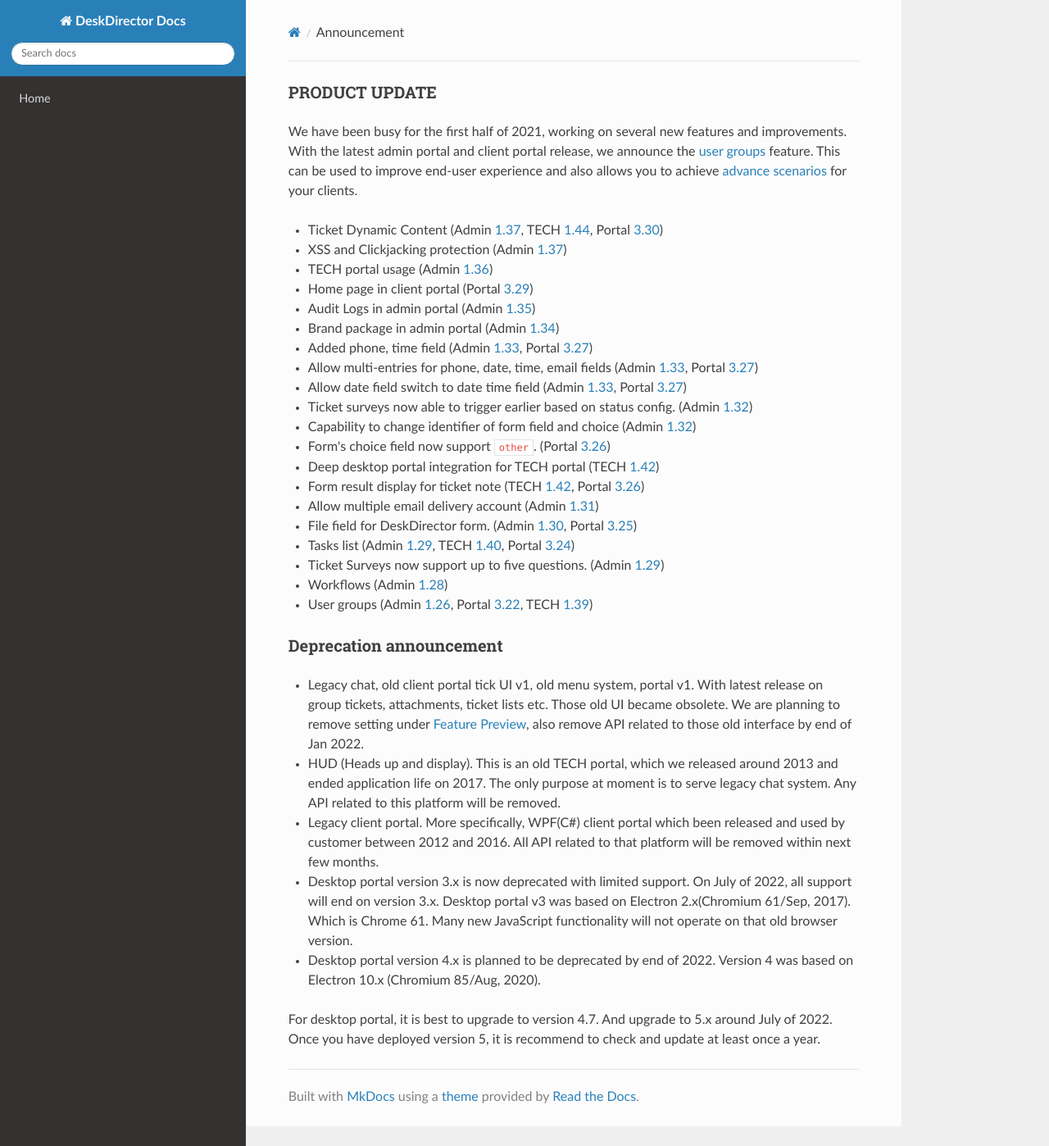
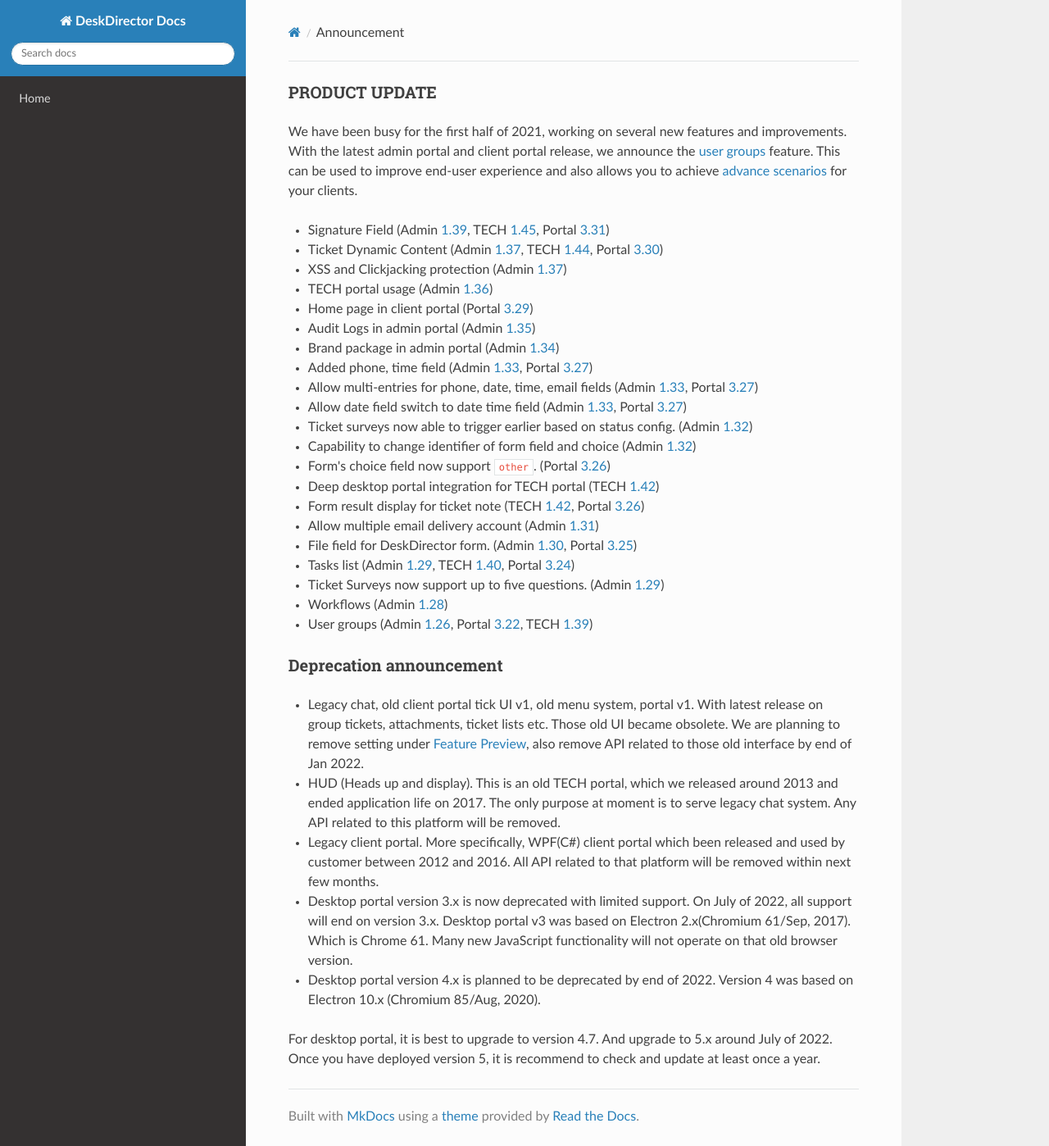
Before and after one commit to DeskDirector/docs, an MkDocs documentation site: the page built from docs/_contents/admin/home/announcement.md, in a window 1280 px wide and 1398 px high. Shown: the whole window at 82% size. Built offline with MkDocs 1.6.1, drawn with Linux system fonts in a browser that asks for light colours; nearby versions of some CDN libraries; old or Windows-style settings are respelled for this version of MkDocs.

Commit message:
Update announcement.md

```diff
--- a/docs/_contents/admin/home/announcement.md
+++ b/docs/_contents/admin/home/announcement.md
@@ -2,6 +2,7 @@
 
 We have been busy for the first half of 2021, working on several new features and improvements. With the latest admin portal and client portal release, we announce the [user groups](https://help.deskdirector.com/article/bxd7i1kkw3) feature. This can be used to improve end-user experience and also allows you to achieve [advance scenarios](https://help.deskdirector.com/article/619edy705s-user-group-scenarios) for your clients.
 
+* Signature Field (Admin [1.39](/configs/release-notes/admin/v1.39.1), TECH [1.45](/configs/release-notes/tech/v1.45), Portal [3.31](/configs/release-notes/portal/v3.31))
 * Ticket Dynamic Content (Admin [1.37](/configs/release-notes/admin/v1.37.1), TECH [1.44](/configs/release-notes/tech/v1.44), Portal [3.30](/configs/release-notes/portal/v3.30))
 * XSS and Clickjacking protection (Admin [1.37](/configs/release-notes/admin/v1.37.1))
 * TECH portal usage (Admin [1.36](/configs/release-notes/admin/v1.36.1))
```
